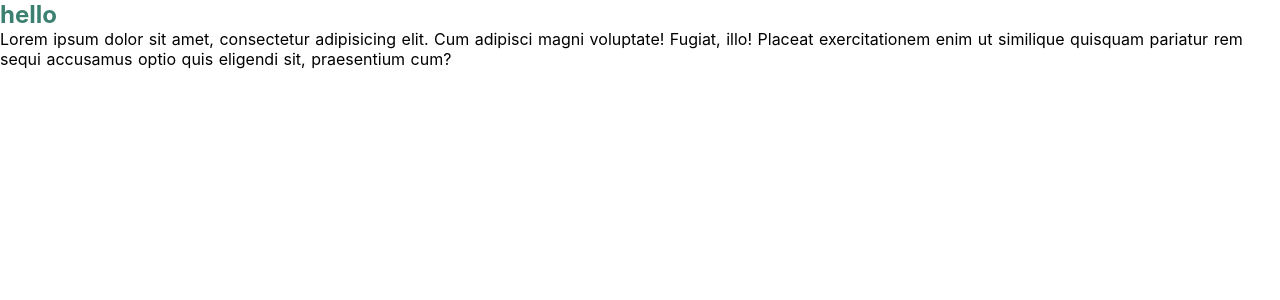
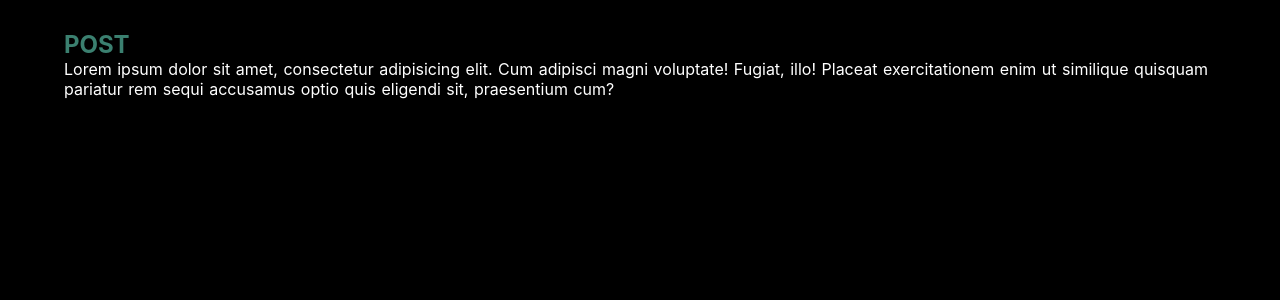
Before and after one commit to UnaLai/Nuxt-Practice, a Nuxt app: page /post in a window 1280 px wide. Shown: the top 300 px of the page. Built offline with nearby package versions, Linux system fonts and the light colour scheme.

Commit message:
[feat]:add css

```diff
--- a/layouts/default.vue
+++ b/layouts/default.vue
@@ -22,6 +22,12 @@ html {
 *:after {
   box-sizing: border-box;
   margin: 0;
+}
+
+body{
+  width: 100%;
+  min-height: 100%;
+  background-color: black;
 }
 
 .button--green {
--- a/pages/post.vue
+++ b/pages/post.vue
@@ -1,7 +1,7 @@
 <template>
   <div class="container">
     <article>
-      <h1>hello</h1>
+      <h1>POST</h1>
       <p>Lorem ipsum dolor sit amet, consectetur adipisicing elit. Cum adipisci magni voluptate! Fugiat, illo! Placeat exercitationem enim ut similique quisquam pariatur rem sequi accusamus optio quis eligendi sit, praesentium cum?</p>
     </article>
   </div>
@@ -13,6 +13,13 @@ export default {
 }
 </script>
 
-<style>
+<style scoped>
+.container{
+  width: 90%;
+  margin: 30px auto;
+}
+p{
+  color:white;
+}
 
 </style>
```
